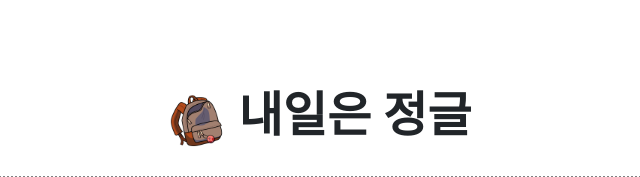
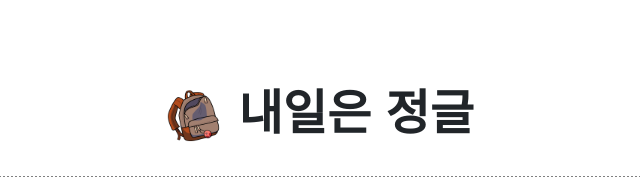
Before and after one commit to kftjungle-8th-307-week1-team6/jungle-for-tomorrow, a Flask app: page /registerPage in a window 1280 px wide. Shown: the top 177 px of the page, without its empty margins (321-961 px from the left). Run offline with Flask 3, Linux system fonts and the light colour scheme; some libraries are stand-ins or nearby versions.

Commit message:
업데이트: 회원가입 페이지 로고 폰트

```diff
--- a/templates/register.html
+++ b/templates/register.html
@@ -12,11 +12,17 @@
   <script src="//t1.daumcdn.net/mapjsapi/bundle/postcode/prod/postcode.v2.js"></script>
   <script src="https://code.jquery.com/jquery-3.7.1.js" integrity="sha256-eKhayi8LEQwp4NKxN+CfCh+3qOVUtJn3QNZ0TciWLP4="
     crossorigin="anonymous"></script>
+  <link href="https://fonts.googleapis.com/css2?family=Black+Han+Sans&display=swap" rel="stylesheet">
   <!-- 이 부분은 절대 지우지 마세요. -->
   <style>
     * {
       box-sizing: border-box;
       font-family: "Gothic";
+    }
+
+    div.logoBox{
+      font-family: "Black Han Sans", sans-serif;
+      font-weight: 200;
     }
 
     .container {
```
